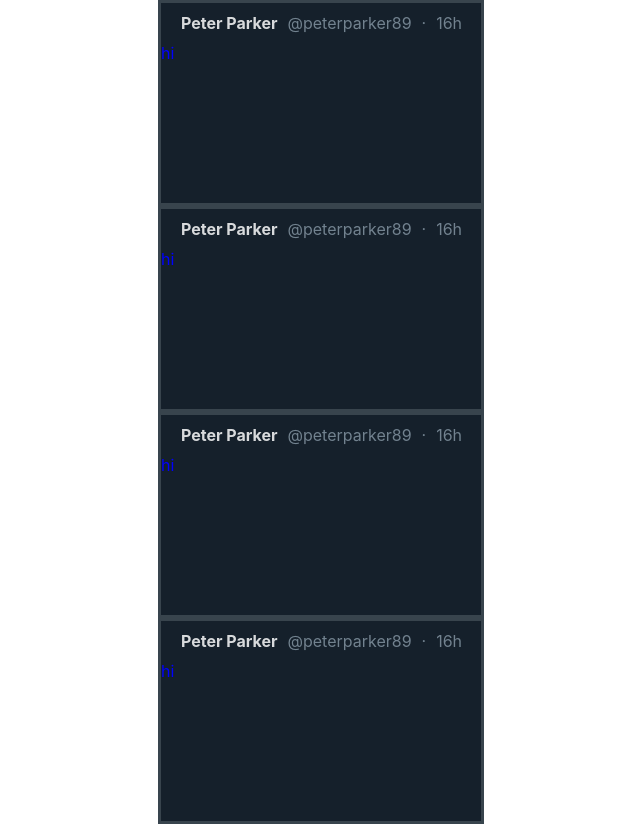
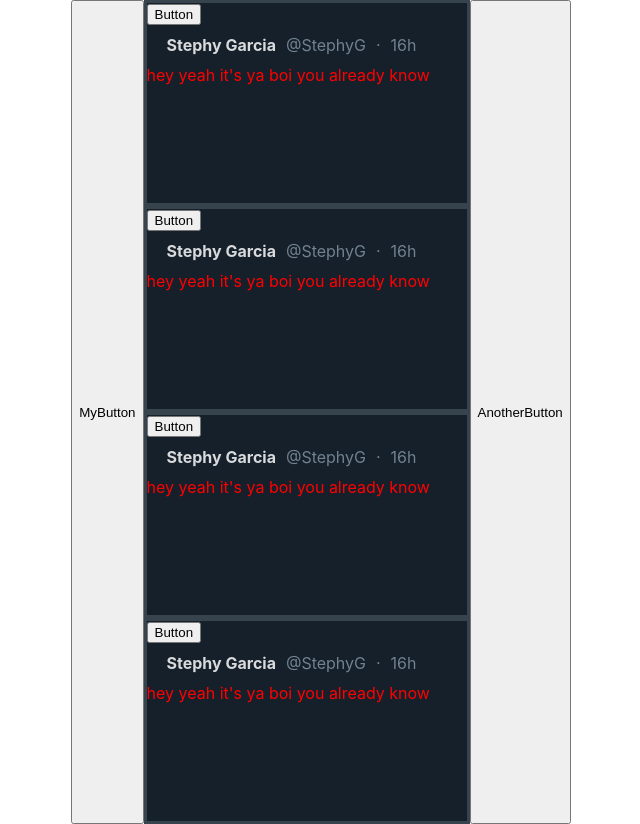
Before and after one commit to michael-mcmasters/twitter-clone, a React (Create React App) app: page / in a window 1280 px wide. Shown: the whole page, without its empty margins (319-959 px from the left). Built offline with nearby package versions, Linux system fonts and the light colour scheme.

Commit message:
Customized custom hook to my needs and created a button that enables dark mode.

```diff
--- a/src/App.js
+++ b/src/App.js
@@ -1,33 +1,32 @@
 import React, { useEffect } from "react";
 import Tweet from "./components/tweet/Tweet";
-import { MainText } from "./components/constants/Colors.js";
-import { ThemeProvider } from "./components/customHooks/ThemeContext.js";
+import { ColorThemeProvider } from "./components/customHooks/ColorThemeContext.js";
 
 // as of now, this class is not using App.css
 //import "./App.css";
 
 // To visualize CSS in browser, in Chrome inspector go to arrow, components, and hover mouse over classes and their properties
+// first <div style> puts tweets category in row. second <div> puts individual tweets in a column
 export default function App() {
-  useEffect(() => {
-    //MainText = "green";
-  }, []);
   return (
-    <div style={tweetContainterCenterWidth}>
+    <div style={tweetsContainer}>
+      <button>MyButton</button>
       <div>
-        <ThemeProvider>
+        <ColorThemeProvider>
           <Tweet style={upAndDown}></Tweet>
           <Tweet></Tweet>
           <Tweet></Tweet>
           <Tweet></Tweet>
-        </ThemeProvider>
+        </ColorThemeProvider>
       </div>
+      <button>AnotherButton</button>
     </div>
   );
 }
 
 // Div using this container centers tweets on screen.
 // A second div is then used to make objects appear on top of one another.
-const tweetContainterCenterWidth = {
+const tweetsContainer = {
   // makes row left to right
   display: "flex",
   // centers items on row
--- a/src/components/constants/Colors.js
+++ /dev/null
@@ -1,6 +0,0 @@
-export const COLORS = {
-  //a: "#d8dadc",
-  secondaryTextDark: "blue",
-};
-
-export let MainText = "red";
--- /dev/null
+++ b/src/components/customHooks/ColorThemeContext.js
@@ -0,0 +1,26 @@
+import React, { createContext, useState } from "react";
+
+// Hooks tutorial: https://www.youtube.com/watch?v=5LrDIWkK_Bc
+
+// When these are "called", they reference the <> tags below.
+export const ColorThemeContext = createContext();
+export const SetColorThemeContext = createContext();
+
+// In App.js, this function is called with <ThemeProvider>
+export function ColorThemeProvider({ children }) {
+  const [colorTheme, setColorTheme] = useState({
+    color: "red",
+  });
+
+  function handleSetColorTheme() {
+    setColorTheme({ color: "green" });
+  }
+
+  return (
+    <ColorThemeContext.Provider value={colorTheme}>
+      <SetColorThemeContext.Provider value={handleSetColorTheme}>
+        {children}
+      </SetColorThemeContext.Provider>
+    </ColorThemeContext.Provider>
+  );
+}
--- a/src/components/customHooks/ThemeContext.js
+++ /dev/null
@@ -1,28 +0,0 @@
-import React, { useContext, useState } from "react";
-
-const ThemeContext = React.createContext();
-const ThemeUpdateContext = React.createContext();
-
-export function useTheme() {
-  return useContext(ThemeContext);
-}
-
-export function useThemeUpdate() {
-  return useContext(ThemeUpdateContext);
-}
-
-export function ThemeProvider({ children }) {
-  const [darkTheme, setDarkTheme] = useState(true);
-
-  function toggleTheme() {
-    setDarkTheme((prevDarkTheme) => !prevDarkTheme);
-  }
-
-  return (
-    <ThemeContext.Provider value={darkTheme}>
-      <ThemeUpdateContext.Provider value={toggleTheme}>
-        {children}
-      </ThemeUpdateContext.Provider>
-    </ThemeContext.Provider>
-  );
-}
--- a/src/components/tweet/Tweet.js
+++ b/src/components/tweet/Tweet.js
@@ -1,26 +1,23 @@
-import React from "react";
-import { COLORS, MainText } from "../constants/Colors.js";
-import { useTheme, useThemeUpdate } from "../customHooks/ThemeContext.js";
+import React, { useContext } from "react";
+import {
+  ColorThemeContext,
+  SetColorThemeContext,
+} from "../customHooks/ColorThemeContext.js";
 
 // By making them both lists <li>, instead of items <ul> in a list, they go from left to right
 export default function Tweet() {
-  const darkTheme = useTheme();
-  const toggleTheme = useThemeUpdate();
-  const themeStyles = {
-    color: darkTheme ? "blue" : "red",
-  };
-
-  console.log(darkTheme);
+  const themeStyles = useContext(ColorThemeContext);
 
   return (
     <div style={container}>
+      <button onClick={useContext(SetColorThemeContext)}>Button</button>
       <div style={headContainer}>
-        <div style={name}>Peter Parker</div>
-        <div style={screenName}>@peterparker89</div>
+        <div style={name}>Stephy Garcia</div>
+        <div style={screenName}>@StephyG</div>
         <div style={screenName}>·</div>
         <div style={screenName}>16h</div>
       </div>
-      <div style={body(themeStyles)}>hi</div>
+      <div style={body(themeStyles)}>hey yeah it's ya boi you already know</div>
     </div>
   );
 }
```
